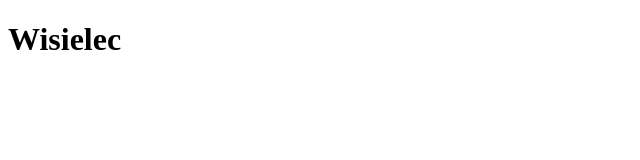
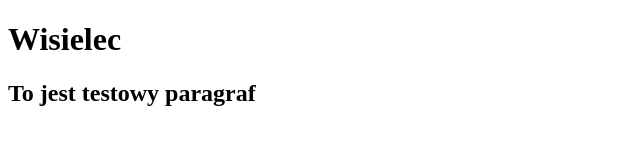
Before and after one commit to slawomiroruba/wisielec, a plain HTML site: page index.html in a window 1280 px wide. Shown: the whole page, without its empty margins (0-640 px from the left). Drawn offline with Linux system fonts and the light colour scheme.

Commit message:
dodanie testowego komunikatu

```diff
--- a/index.html
+++ b/index.html
@@ -8,5 +8,6 @@
 </head>
 <body>
     <h1>Wisielec</h1>
+    <h2>To jest testowy paragraf</h2>
 </body>
 </html>
```
